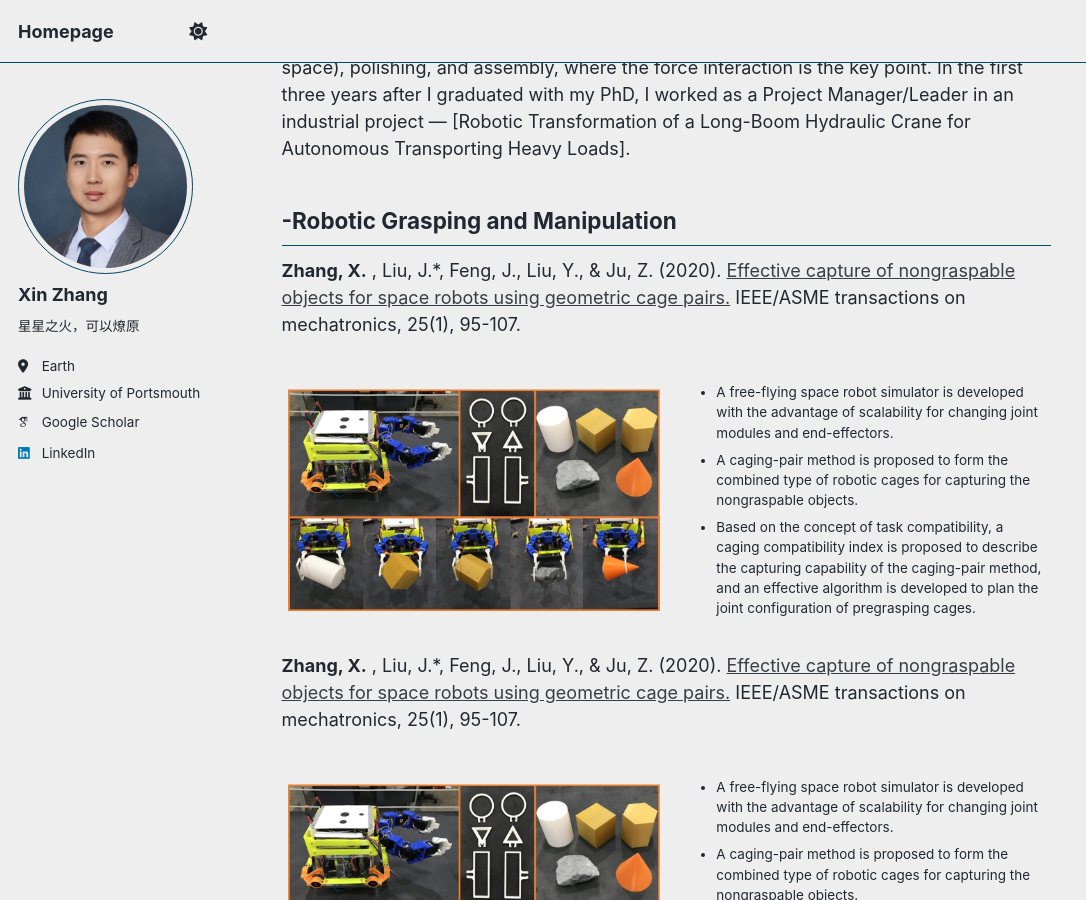
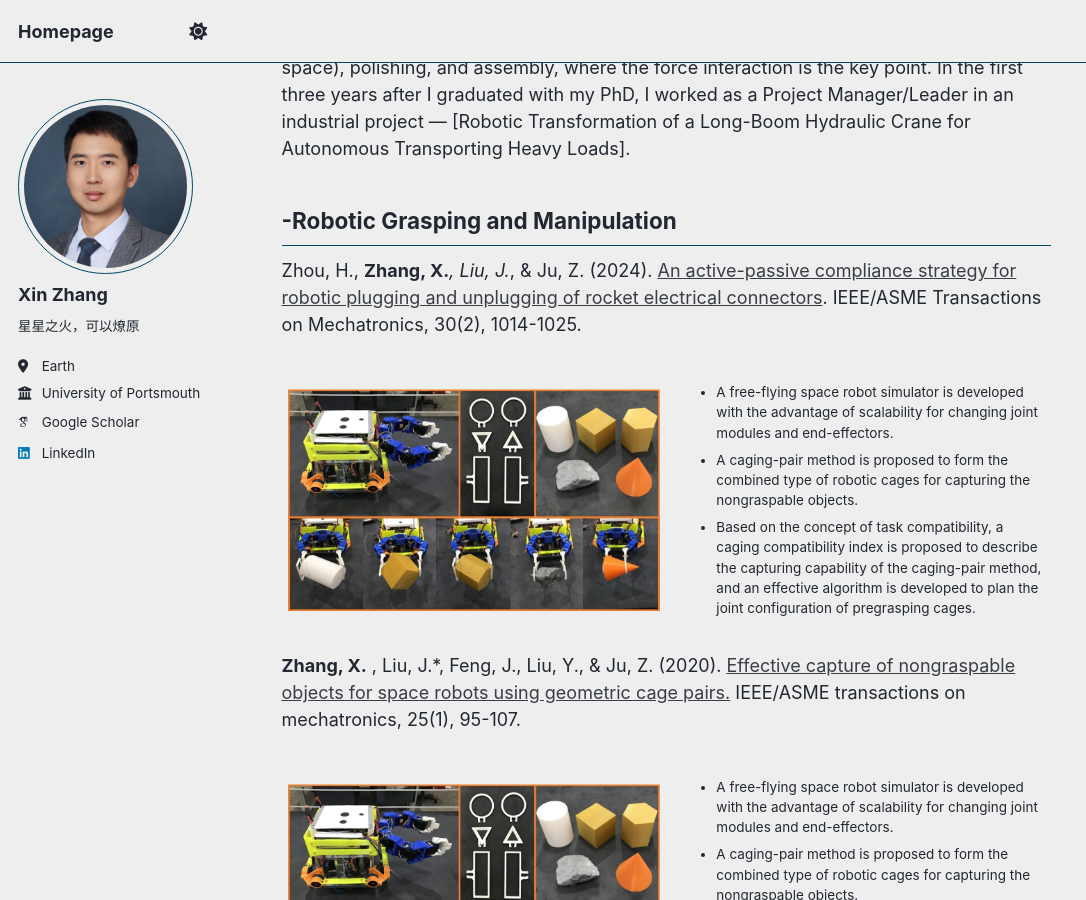
Before and after one commit to Mansion-ZX/Mansion-ZX.github.io, a Jekyll site: the page built from _pages/about.md, in a window 1280 px wide and 900 px high, scrolled down 1283 px. Shown: the whole window, without its empty margins (0-1086 px from the left). Built offline with Jekyll 4.4.1, drawn with Linux system fonts in a browser that asks for light colours; some web fonts are replaced; a script that is not in the unit is left out.

Commit message:
Update about.md

```diff
--- a/_pages/about.md
+++ b/_pages/about.md
@@ -34,7 +34,7 @@ My research journey began with **Robotic Grasping** since my PhD research topic
 
 -Robotic Grasping and Manipulation
 ------
-**Zhang, X.** , Liu, J.*, Feng, J., Liu, Y., & Ju, Z. (2020). [Effective capture of nongraspable objects for space robots using geometric cage pairs.](https://ieeexplore.ieee.org/abstract/document/8894400) IEEE/ASME transactions on mechatronics, 25(1), 95-107.
+Zhou, H., **Zhang, X.***, Liu, J.*, & Ju, Z. (2024). [An active-passive compliance strategy for robotic plugging and unplugging of rocket electrical connectors](https://ieeexplore.ieee.org/abstract/document/10569080). IEEE/ASME Transactions on Mechatronics, 30(2), 1014-1025.
 <table border="0" style="border-collapse: collapse; border: none;">
   <tr>
     <td style="width: 50%; border: none;">
```
